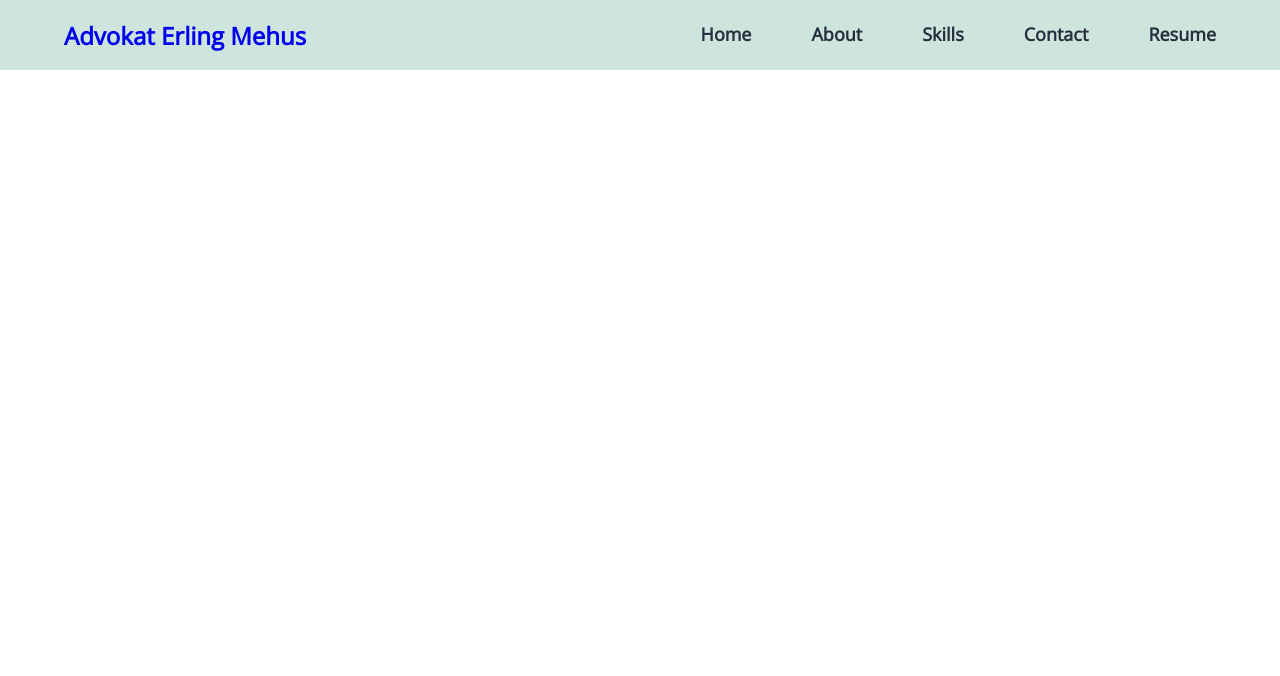
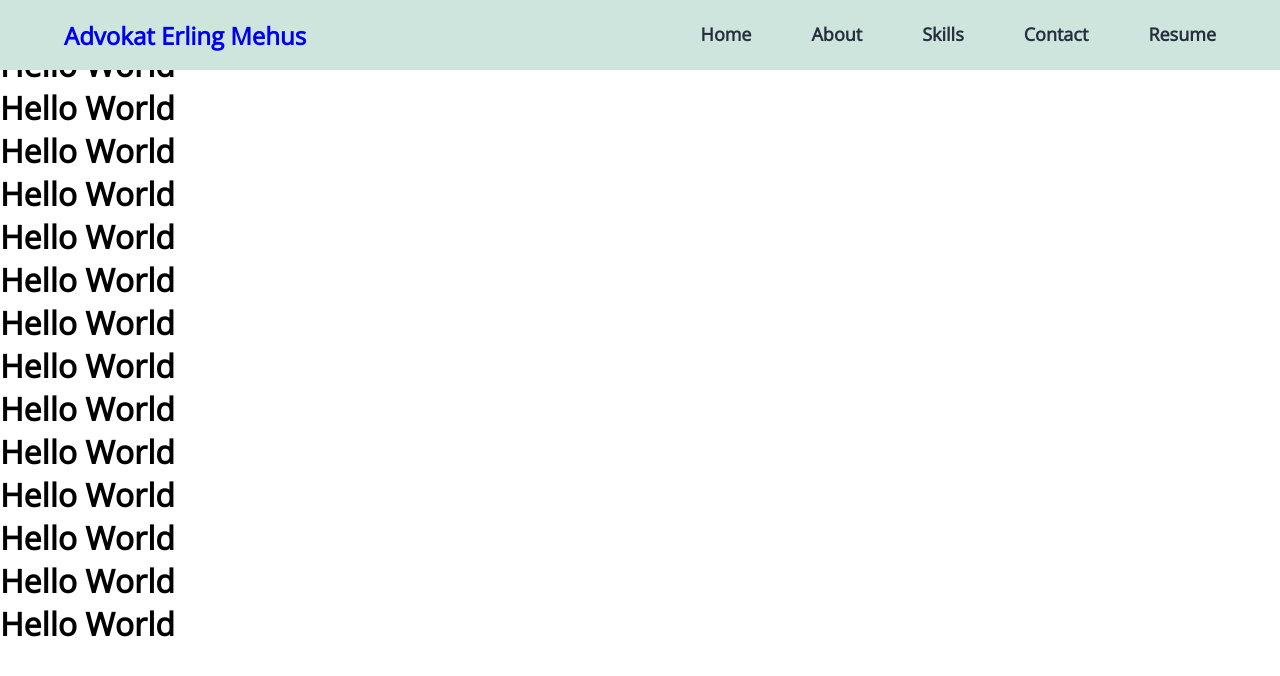
Before and after one commit to maf256/advokatmehus, a Next.js app: page / in a window 1280 px wide. Shown: the top 676 px of the page. Built offline with nearby package versions, Linux system fonts and the light colour scheme.

Commit message:
working on Navbar

```diff
--- a/pages/components/navbar/Hamburger.js
+++ b/pages/components/navbar/Hamburger.js
@@ -3,17 +3,16 @@ import { useState } from "react"
 import RightNav from "./RightNav"
 import React from 'react'
 
-export default function Hamburger({selectedLanguage, setSelectedLanguage}) {
-    const [open, setOpen] = useState(false)
+export default function Hamburger({selectedLanguage, setSelectedLanguage, hamIsOn, setHamIsOn}) {
 
     return (
         <>
-            <StyledHamburger open={open} onClick={() => setOpen(!open) }>
+            <StyledHamburger hamIsOn={hamIsOn} onClick={() => setHamIsOn(!hamIsOn) }>
                 <div></div>
                 <div></div>
                 <div></div>
             </StyledHamburger>
-            <RightNav selectedLanguage={selectedLanguage} open={open} setSelectedLanguage={setSelectedLanguage}/>
+            <RightNav selectedLanguage={selectedLanguage} hamIsOn={hamIsOn} setSelectedLanguage={setSelectedLanguage}/>
         </>
     )
 }
--- a/pages/components/navbar/Navbar.js
+++ b/pages/components/navbar/Navbar.js
@@ -2,14 +2,12 @@ import React from 'react'
 import styled from 'styled-components'
 import Hamburger from './Hamburger.js'
 
-
-
-export default function Navbar ({selectedLanguage, setSelectedLanguage}) {
+export default function Navbar ({selectedLanguage, setSelectedLanguage, hamIsOn, setHamIsOn}) {
 
   return (
     <Nav >
         <a href="#"><h1>Advokat Erling Mehus</h1> </a>
-        <Hamburger selectedLanguage={selectedLanguage} setSelectedLanguage={setSelectedLanguage} />
+        <Hamburger selectedLanguage={selectedLanguage} setSelectedLanguage={setSelectedLanguage} hamIsOn={hamIsOn} setHamIsOn={setHamIsOn} />
     </Nav>
   )
 }
--- a/pages/components/navbar/RightNav.js
+++ b/pages/components/navbar/RightNav.js
@@ -3,9 +3,9 @@ import styled from 'styled-components';
 import { Data } from '../common/Data';
 
 
-export default function RightNav ({ open,selectedLanguage, setSelectedLanguage}) {
+export default function RightNav ({ hamIsOn,selectedLanguage, setSelectedLanguage}) {
   return (
-    <Ul open={open}>
+    <Ul hamIsOn={hamIsOn}>
     {
         Data.skills.menu[selectedLanguage].map((item, inx) =>
         <li
@@ -21,10 +21,6 @@ export default function RightNav ({ open,selectedLanguage, setSelectedLanguage})
     </Ul>
   )
 }
-
-
-
-
 
 const Ul = styled.ul`
     a {
@@ -60,21 +56,15 @@ const Ul = styled.ul`
         flex-flow: column nowrap;
         background-color: #0D2538;
         position: fixed;
-    transform: ${({ open }) => open ? 'translateX(0)' : 'translateX(100%)'};
+        transform: ${({ hamIsOn }) => hamIsOn ? 'translateX(0)' : 'translateX(100%)'};
         top: 0;
         right: 0;
         height: 100vh;
         width: 300px;
         padding-top: 3.5rem;
         transition: transform 0.3s ease-in-out;
-    li {
-      color: #fff;
-      select {
-        color: #FFE9B1;
-      }
-    }
         a {
-      color: ${({ open }) => open ? '#FFE9B1' : "#112B3C"};
+            color: ${({ hamIsOn }) => hamIsOn ? '#FFE9B1' : "#112B3C"};
         }
     }
 `;
--- a/pages/index.js
+++ b/pages/index.js
@@ -2,10 +2,14 @@ import Head from 'next/head'
 import Navbar from './components/navbar/Navbar'
 import { Inter } from 'next/font/google'
 // import styles from '@/styles/Home.module.css'
+import { useState } from 'react'
 
 const inter = Inter({ subsets: ['latin'] })
 
+
 export default function Home() {
+  const [hamIsOn, setHamIsOn] = useState(false)
+
   return (
     <>
       <Head>
@@ -18,8 +22,22 @@ export default function Home() {
         <link href="https://fonts.googleapis.com/css2?family=Open+Sans:wght@300&display=swap" rel="stylesheet" />
 
       </Head>
-      <main>
-        <Navbar selectedLanguage= 'en' />
+      <Navbar selectedLanguage= 'en' hamIsOn={hamIsOn} setHamIsOn={setHamIsOn}  />
+      <main onClick={()=> setHamIsOn(false)}>
+        <h1>Hello World</h1>
+        <h1>Hello World</h1>
+        <h1>Hello World</h1>
+        <h1>Hello World</h1>
+        <h1>Hello World</h1>
+        <h1>Hello World</h1>
+        <h1>Hello World</h1>
+        <h1>Hello World</h1>
+        <h1>Hello World</h1>
+        <h1>Hello World</h1>
+        <h1>Hello World</h1>
+        <h1>Hello World</h1>
+        <h1>Hello World</h1>
+        <h1>Hello World</h1>
         <h1>Hello World</h1>
       </main>
     </>
```
Lines whose indentation alone changed are shown as unchanged.
